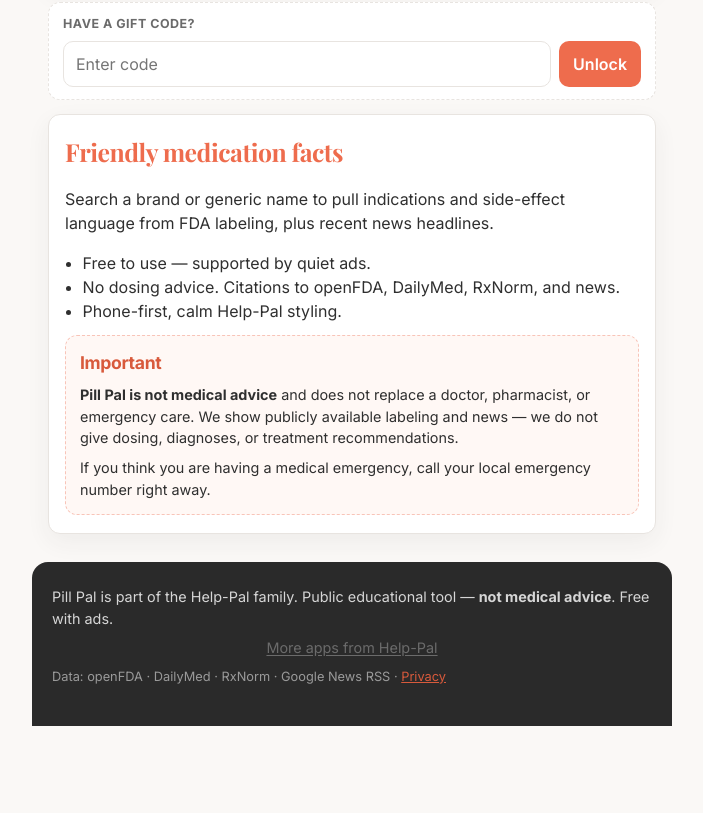
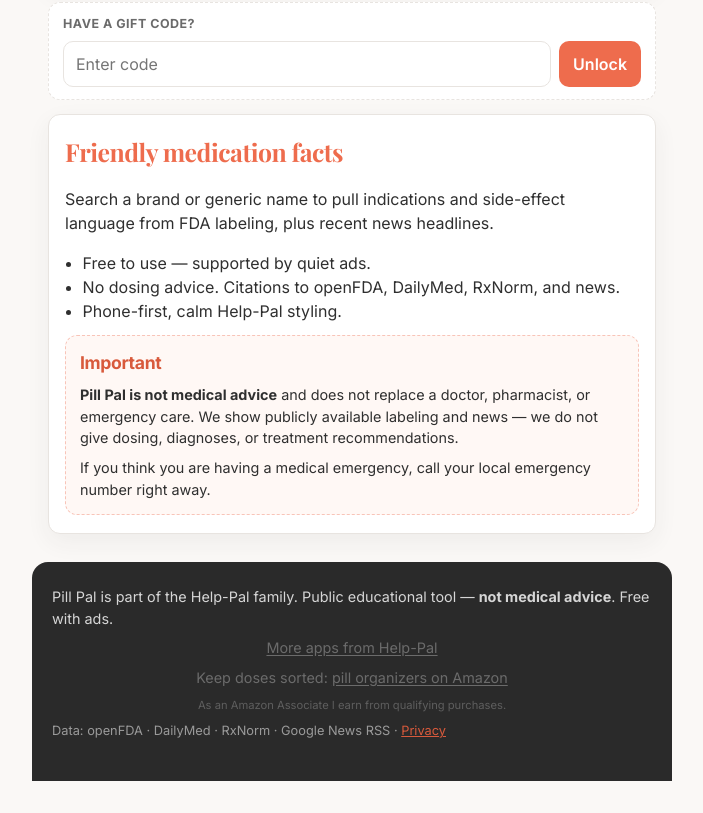
Before and after one commit to ashleyfarms/pill-pal, a React (Vite) app: page / in a window 1280 px wide. Shown: the part 389-1202 px from the top of the page, without its empty margins (288-991 px from the left). Before the commit the page ends 1147 px from the top, so only its background shows below. Built offline with nearby package versions, Linux system fonts and the light colour scheme.

Commit message:
Add small Amazon Associates footer link (possjonah-20) + disclosure

```diff
--- a/src/App.tsx
+++ b/src/App.tsx
@@ -3,6 +3,7 @@ import type { FormEvent } from 'react'
 import { AdSlot } from './components/AdSlot'
 import { Disclaimer } from './components/Disclaimer'
 import { HelpPalLink } from './components/HelpPalLink'
+import { AmazonPick } from './components/AmazonPick'
 import { Results } from './components/Results'
 import { SearchForm } from './components/SearchForm'
 import {
@@ -212,6 +213,7 @@ export default function App() {
           <strong>not medical advice</strong>. Free with ads.
         </p>
         <HelpPalLink />
+        <AmazonPick />
         <p className="footer-links">
           Data: openFDA · DailyMed · RxNorm · Google News RSS · <a href="/privacy.html">Privacy</a>
         </p>
--- /dev/null
+++ b/src/components/AmazonPick.tsx
@@ -0,0 +1,14 @@
+/** Small footer Amazon Associates link (tag possjonah-20) + required disclosure. */
+export function AmazonPick() {
+  return (
+    <>
+    <p className="help-pal-link">
+      Keep doses sorted:{" "}
+      <a href="https://www.amazon.com/s?k=pill+organizer&tag=possjonah-20" target="_blank" rel="sponsored noopener">pill organizers on Amazon</a>
+    </p>
+    <p className="help-pal-link" style={{ fontSize: "0.7em", opacity: 0.8 }}>
+      As an Amazon Associate I earn from qualifying purchases.
+    </p>
+    </>
+  );
+}
```
